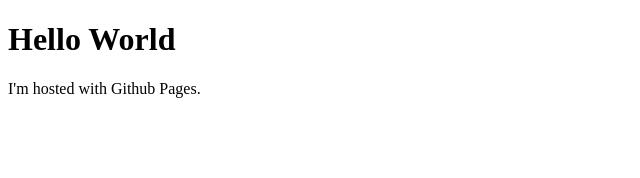
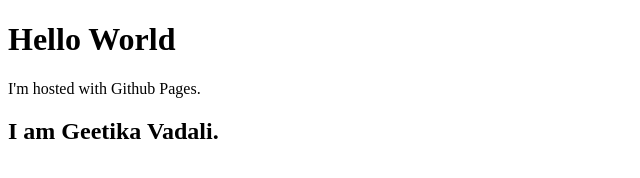
Before and after one commit to geetHonve/geetikavadali.github.io, a plain HTML site: page index.html in a window 1280 px wide. Shown: the whole page, without its empty margins (0-640 px from the left). Drawn offline with Linux system fonts and the light colour scheme.

Commit message:
Update index.html

```diff
--- a/index.html
+++ b/index.html
@@ -3,5 +3,6 @@
 <body>
 <h1>Hello World</h1>
 <p>I'm hosted with Github Pages.</p>
+<h2>I am Geetika Vadali. </h2>
 </body>
 </html>
```
